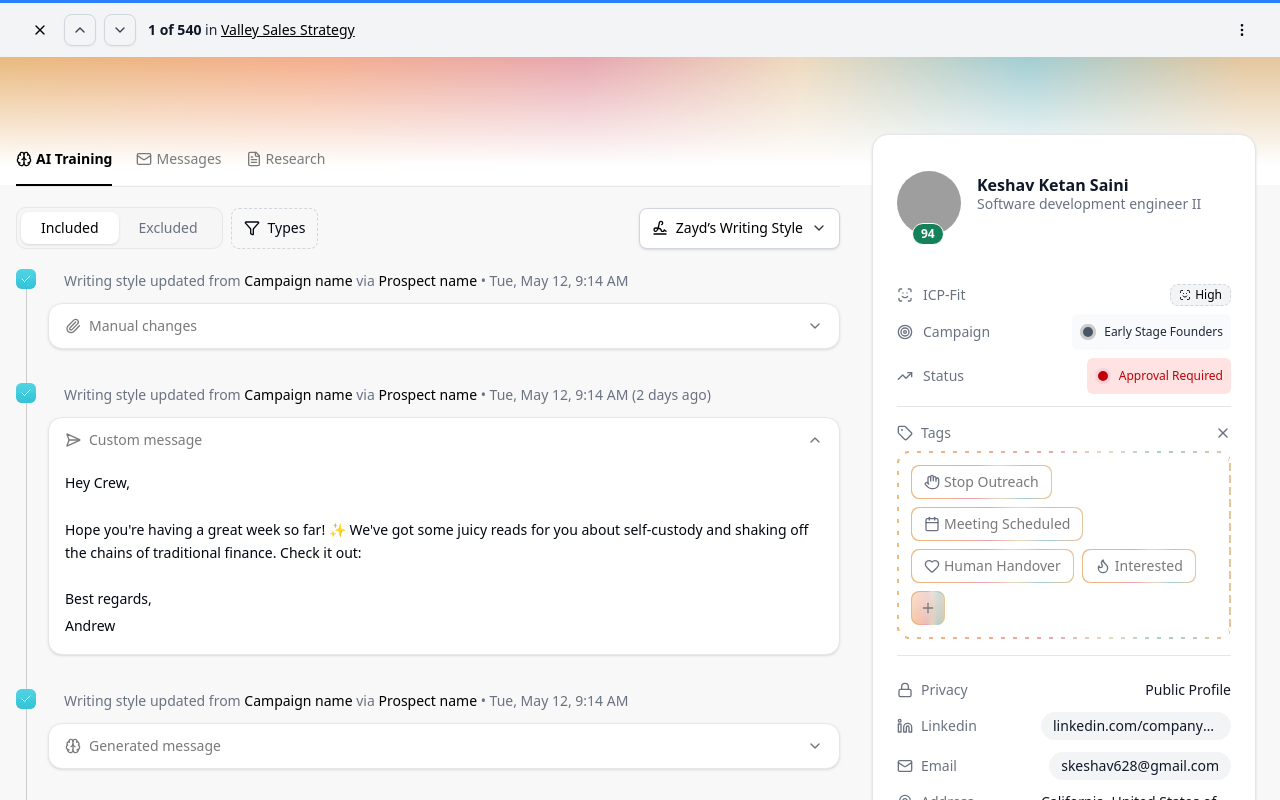
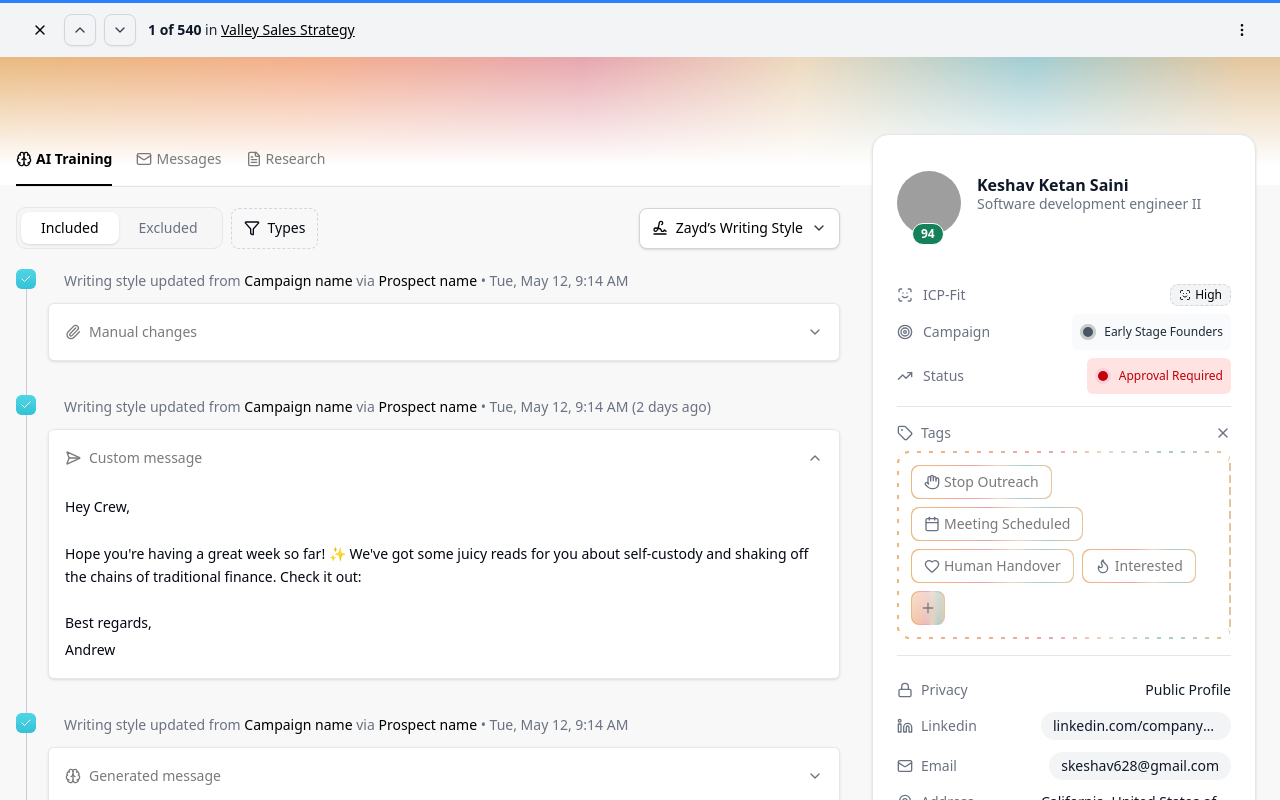
Before and after one commit to jeff-ofobrukweta/withValley, a Next.js app: page / in a window 1280 px wide. Shown: the top 800 px of the page. Built offline with nearby package versions, Linux system fonts and the light colour scheme; grey boxes are pictures that could not be loaded.

Commit message:
chore: add the min-height to message card

```diff
--- a/src/components/message-card/index.tsx
+++ b/src/components/message-card/index.tsx
@@ -44,9 +44,9 @@ export default function MessageCard({
       </div>
 
       {/* Collapsible Body */}
-      <div className="shadow-sm border rounded-xl bg-white">
+      <div className="shadow-sm border rounded-sm bg-white">
         <div
-          className="flex items-center justify-between px-4 py-3 cursor-pointer hover:bg-muted/50"
+          className="flex items-center justify-between min-h-[56px] px-4 py-3 cursor-pointer hover:bg-muted/50"
           onClick={handleToggle}
         >
           <div className="flex items-center text-[#7a7a7a] gap-2 text-sm font-medium">
```
